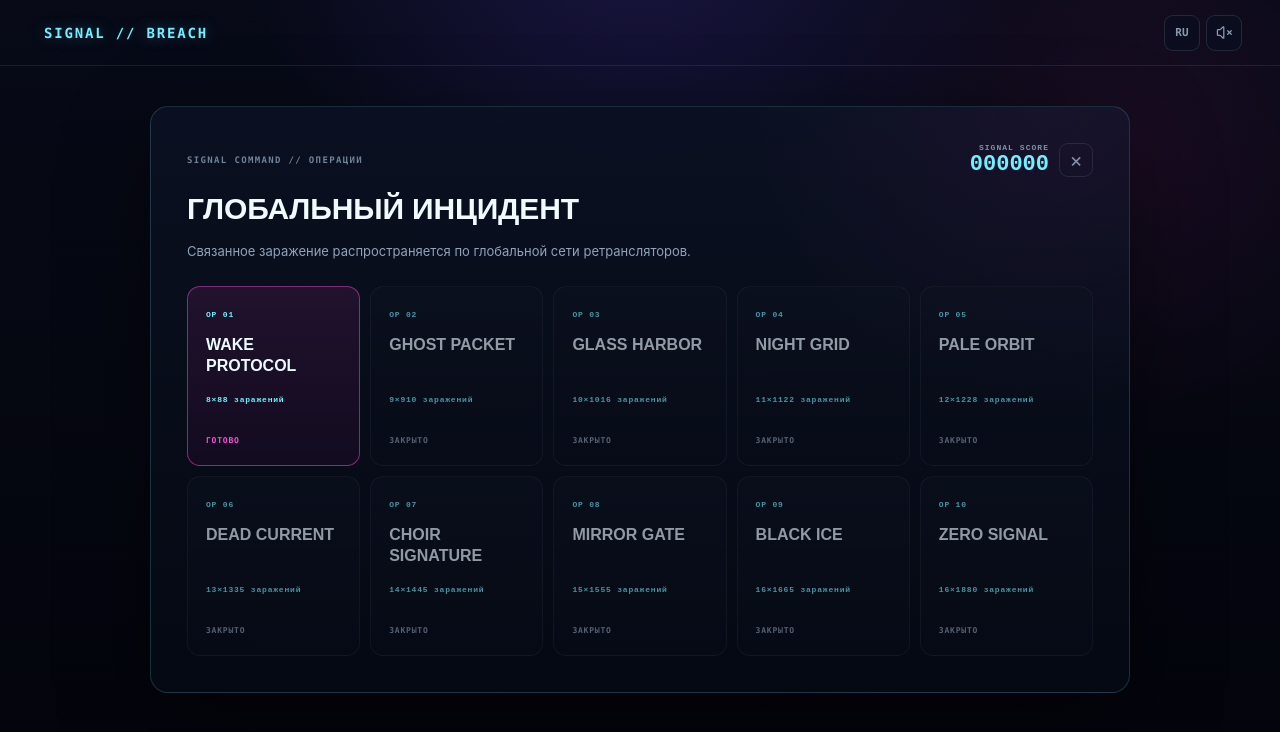
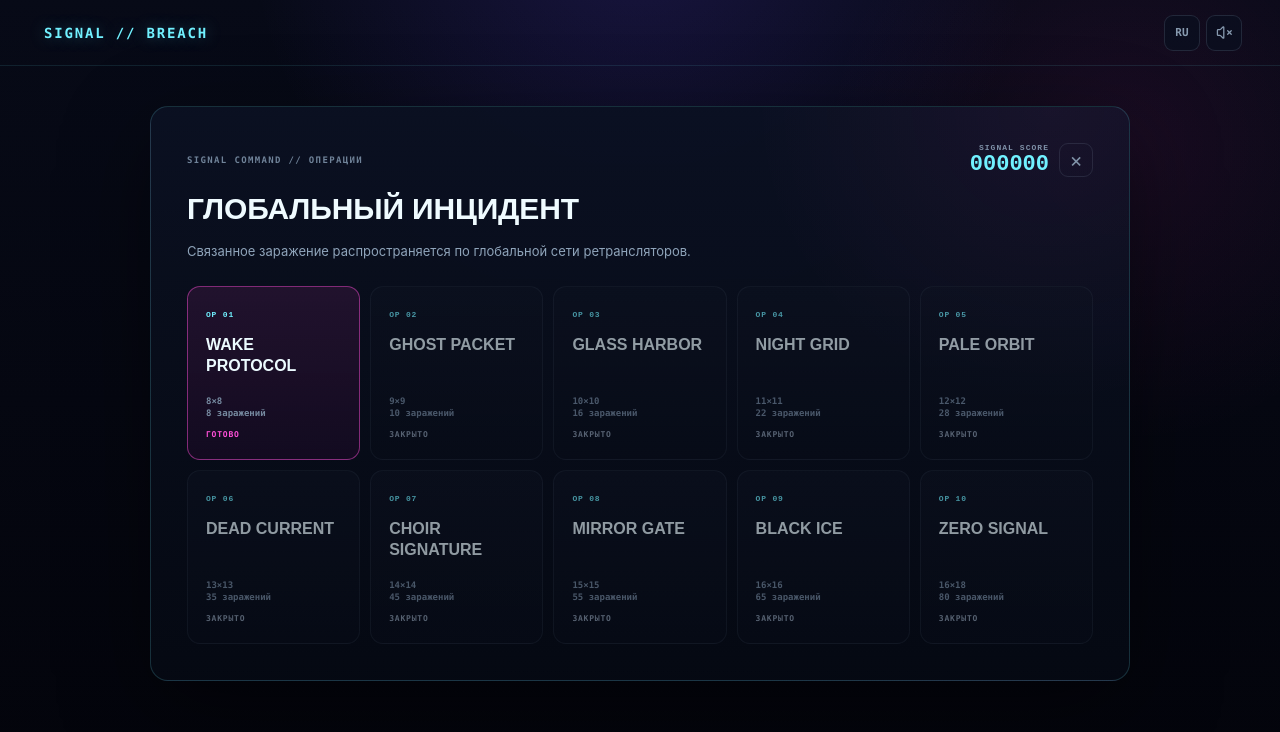
Before and after one commit to hoseantonio85-art/signal-breach, a React (Vite) app: page / in a window 1280 px wide. Both pictures are taken after a click on the button 406 px from the left and 449 px from the top of the page. Shown: the top 732 px of the page. Built offline with nearby package versions, Linux system fonts and the light colour scheme; a web font is replaced by a local one.

Commit message:
style(campaign): force two identical metadata lines and prevent count/label wrapping

```diff
--- a/src/components/MissionCard.css
+++ b/src/components/MissionCard.css
@@ -55,7 +55,8 @@ html[data-display-font] .campaign-panel .mission-card-title {
 }
 
 /* The details and status share one bottom-aligned region.
- * Reserve two lines for details so both rows align even when RU wraps. */
+ * Metadata always has exactly two lines: dimensions, then count + label.
+ * The whole count stays together regardless of available card width. */
 .campaign-panel .mission-card-footer {
   display: flex;
   flex: 0 0 auto;
@@ -70,15 +71,29 @@ html[data-display-font] .campaign-panel .mission-card-title {
 }
 
 .campaign-panel .mission-card .mission-card-details {
-  display: block;
+  display: flex;
+  flex: 0 0 auto;
+  flex-direction: column;
+  align-items: flex-start;
+  justify-content: flex-start;
   width: 100%;
   min-height: 2.8em;
   margin: 0;
-  line-height: 1.4;
+  font: 700 9px/1.4 ui-monospace, SFMono-Regular, Menlo, monospace;
+  letter-spacing: 0;
   color: #768aa0;
-  white-space: normal;
-  overflow-wrap: normal;
-  word-break: normal;
+}
+
+.campaign-panel .mission-card .mission-card-details > span {
+  display: block;
+  flex: 0 0 auto;
+  max-width: 100%;
+  margin: 0;
+  font: inherit;
+  letter-spacing: inherit;
+  line-height: inherit;
+  color: inherit;
+  white-space: nowrap;
 }
 
 .campaign-panel .mission-card .mission-status {
```
